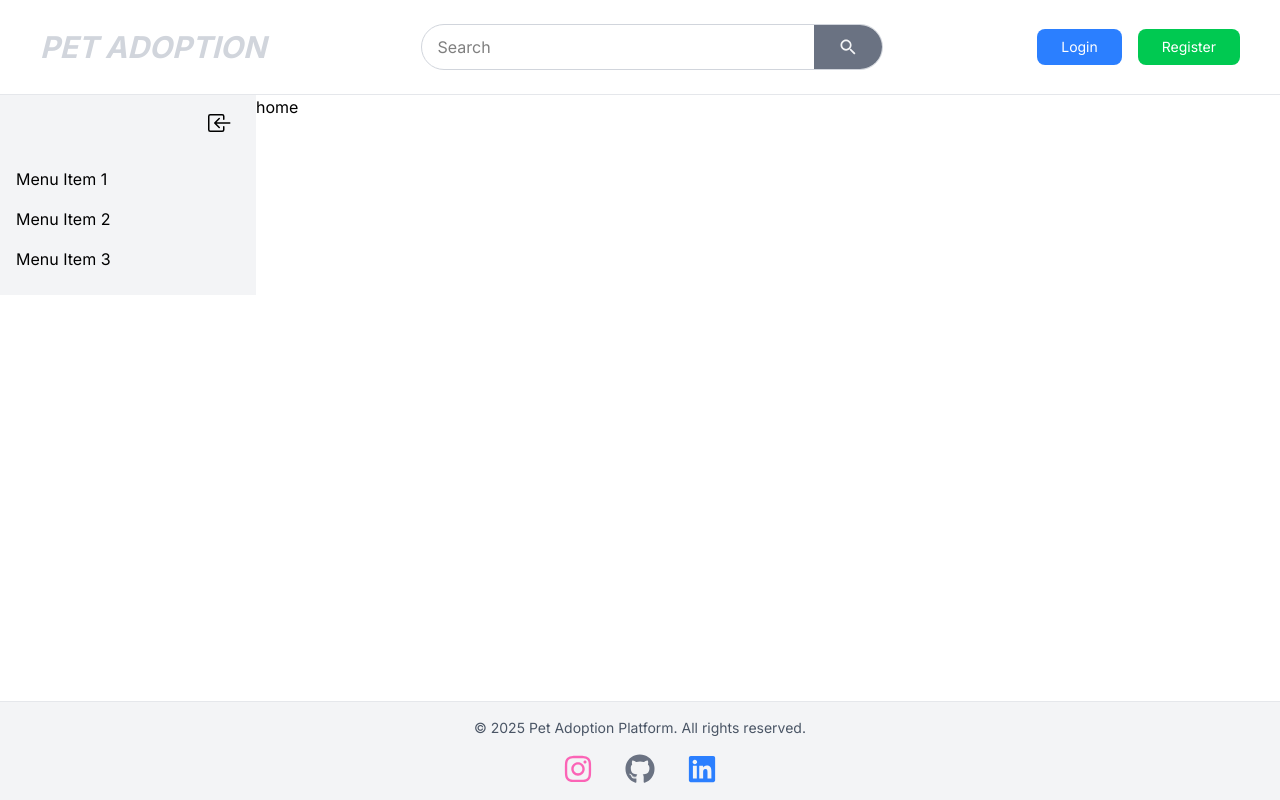
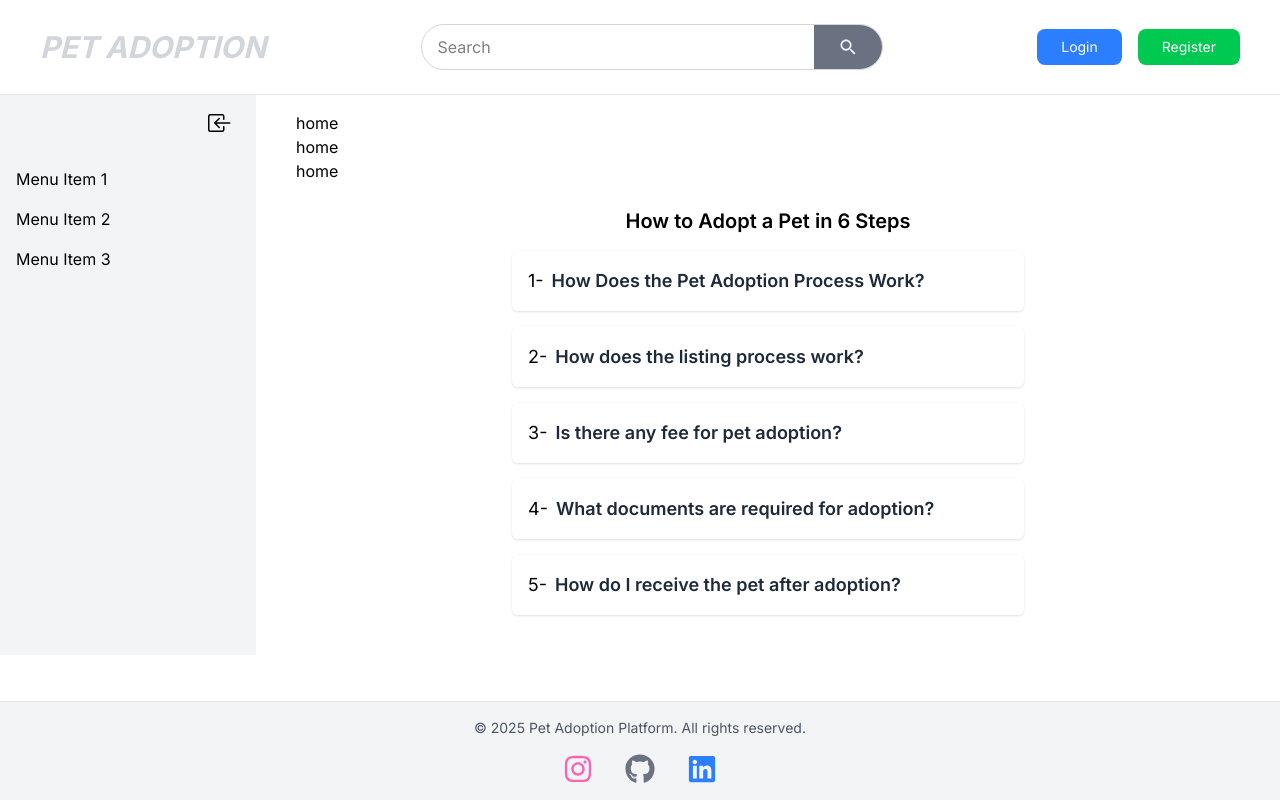
Before and after one commit to EyupCanbay/Pet-Adoption-Platform, a Next.js app in the folder frontend/: page / in a window 1280 px wide. Built offline with nearby package versions, Linux system fonts and the light colour scheme.

Commit message:
Modified

```diff
--- a/frontend/src/components/HomeComponent/index.jsx
+++ b/frontend/src/components/HomeComponent/index.jsx
@@ -1,9 +1,18 @@
 import React from 'react'
+import Steps from './steps'
 
 function HomeComponent() {
     return (
-        <div className='flex flex-col h-full'>
+        <div className='flex flex-col h-full py-4 px-10'>
             <div>home</div>
+            <div>home</div>
+            <div>home</div>
+
+
+            {/* HOW TO ADOPTING AN ANIMAL IN 6 STEPS*/}
+            <div>
+                <Steps />
+            </div>
         </div>
     )
 }
```
